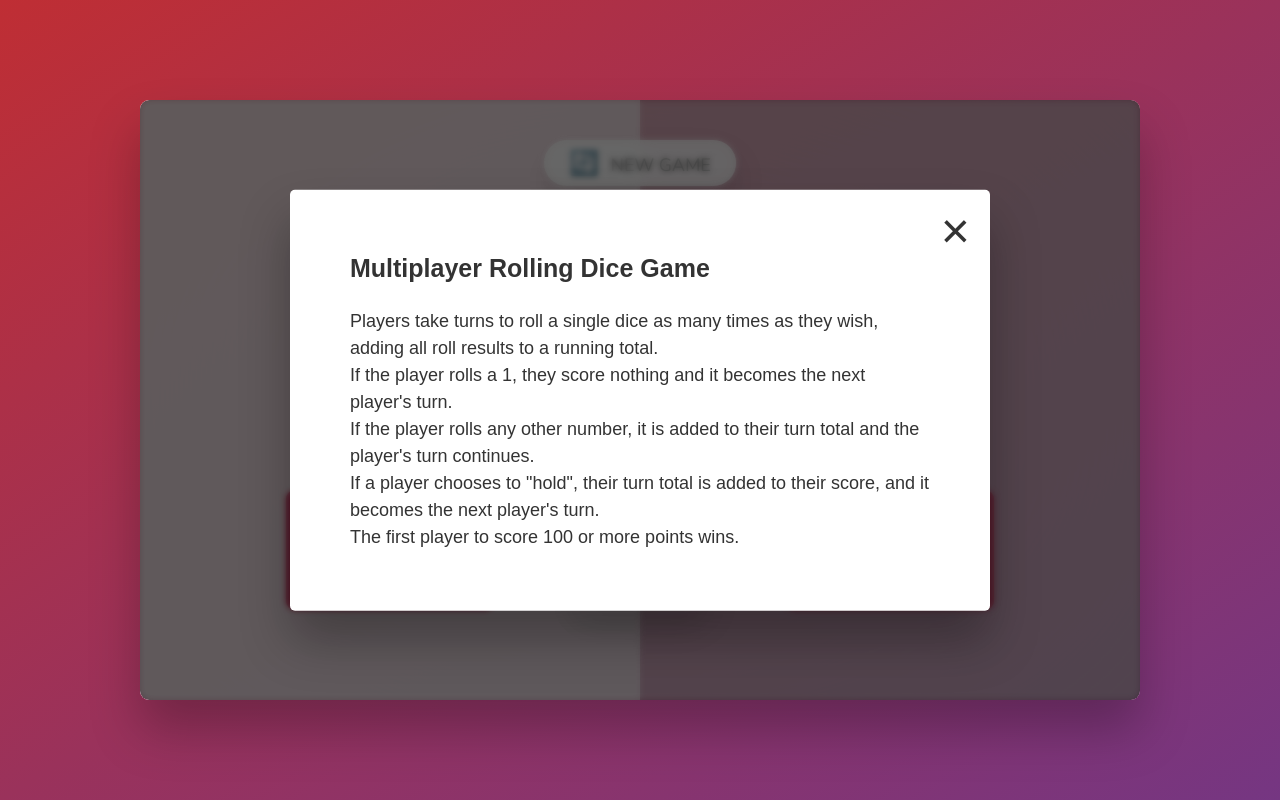
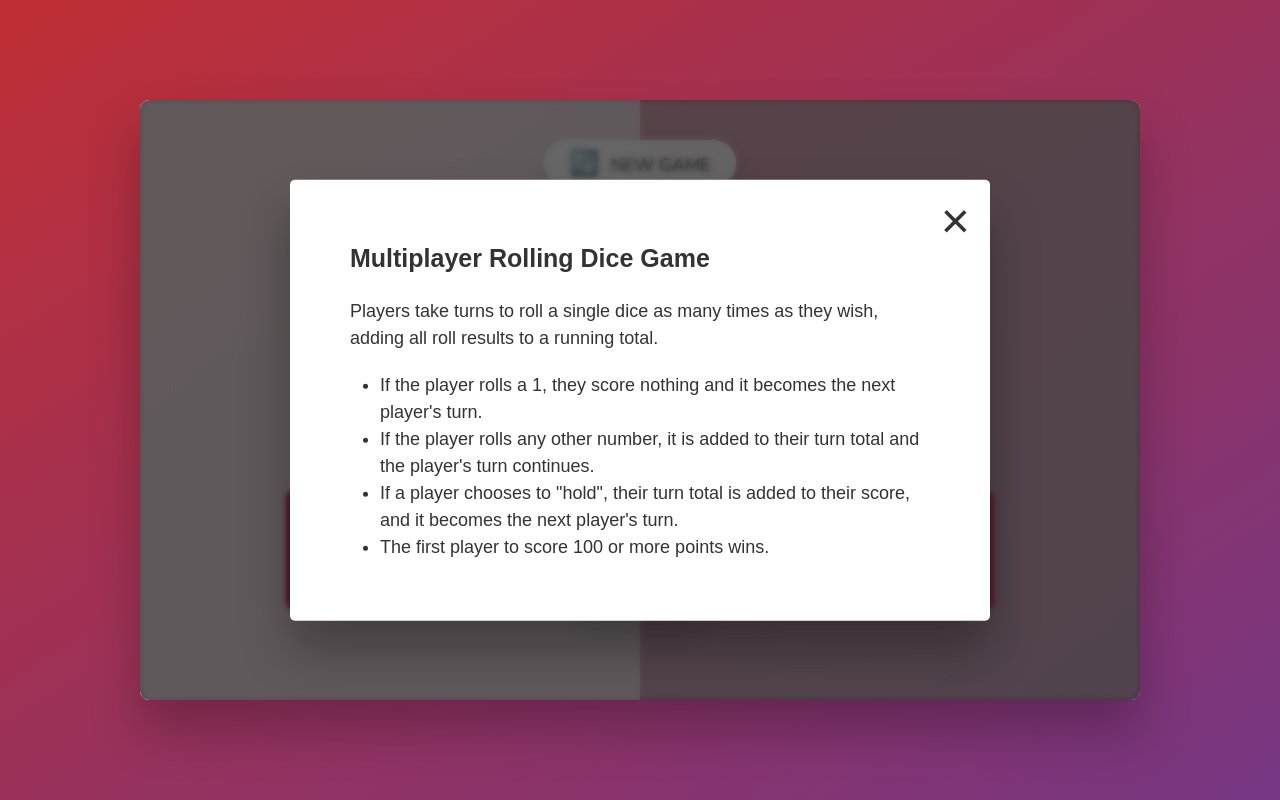
Before and after one commit to Sachkeerat2802/cjc-rolling-dice, a plain HTML site: page index.html in a window 1280 px wide. Drawn offline with nearby package versions, Linux system fonts and the light colour scheme.

Commit message:
updated modal

```diff
--- a/index.html
+++ b/index.html
@@ -36,15 +36,23 @@
                 <h1>Multiplayer Rolling Dice Game</h1>
                 <p>
                     Players take turns to roll a single dice as many times as
-                    they wish, adding all roll results to a running total.<br />If
-                    the player rolls a 1, they score nothing and it becomes the
-                    next player's turn. <br />If the player rolls any other
-                    number, it is added to their turn total and the player's
-                    turn continues. <br />If a player chooses to "hold", their
-                    turn total is added to their score, and it becomes the next
-                    player's turn. <br />The first player to score 100 or more
-                    points wins.
+                    they wish, adding all roll results to a running total.
                 </p>
+                <ul>
+                    <li>
+                        If the player rolls a 1, they score nothing and it
+                        becomes the next player's turn.
+                    </li>
+                    <li>
+                        If the player rolls any other number, it is added to
+                        their turn total and the player's turn continues.
+                    </li>
+                    <li>
+                        If a player chooses to "hold", their turn total is added
+                        to their score, and it becomes the next player's turn.
+                    </li>
+                    <li>The first player to score 100 or more points wins.</li>
+                </ul>
             </div>
             <div class="overlay"></div>
         </main>
--- a/style.css
+++ b/style.css
@@ -220,3 +220,11 @@ img {
 .modal p {
     font-size: 1.8rem;
 }
+
+ul {
+    padding: 2rem 0 0 3rem;
+}
+
+li {
+    font-size: 1.8rem;
+}
```
